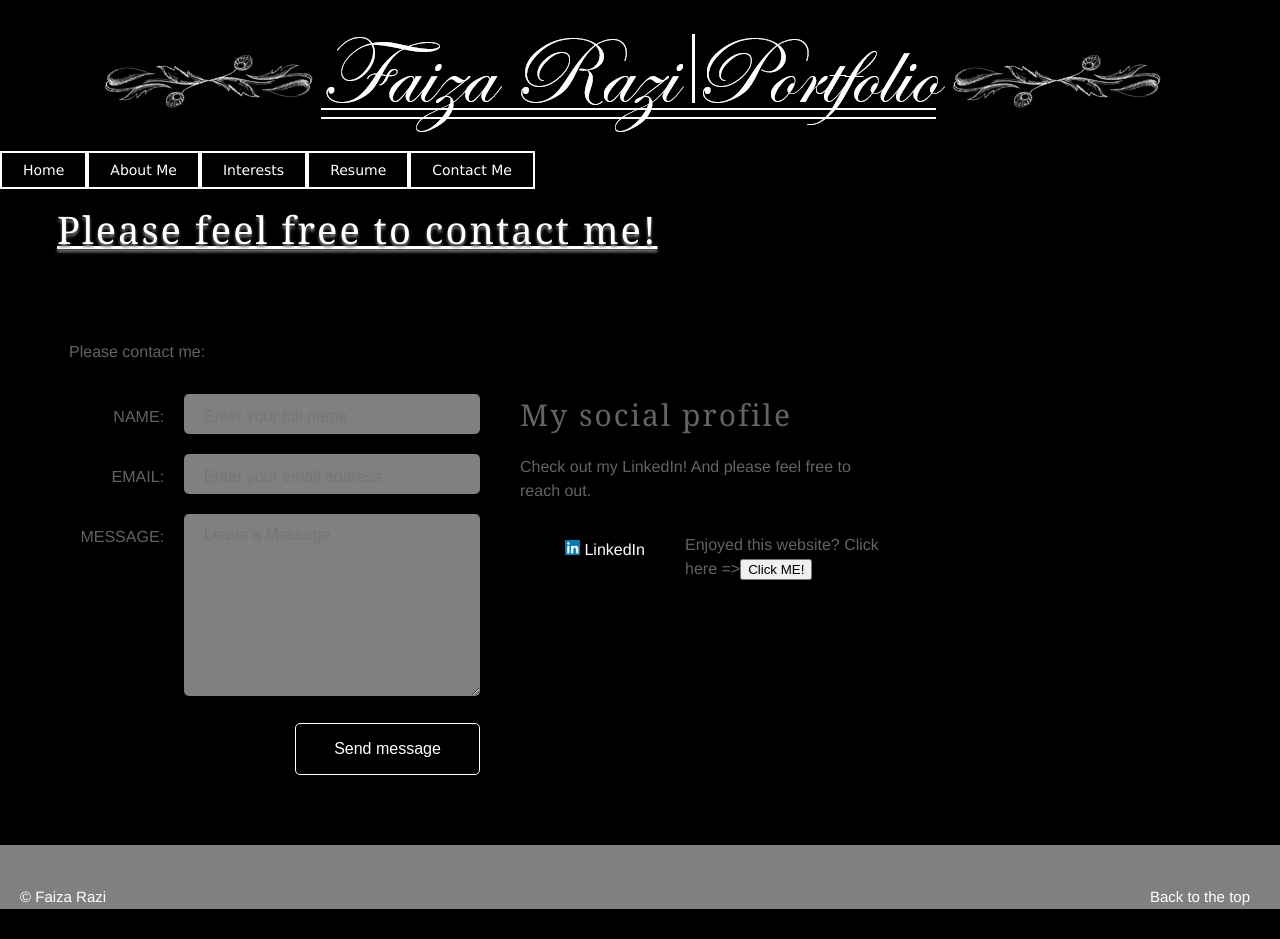
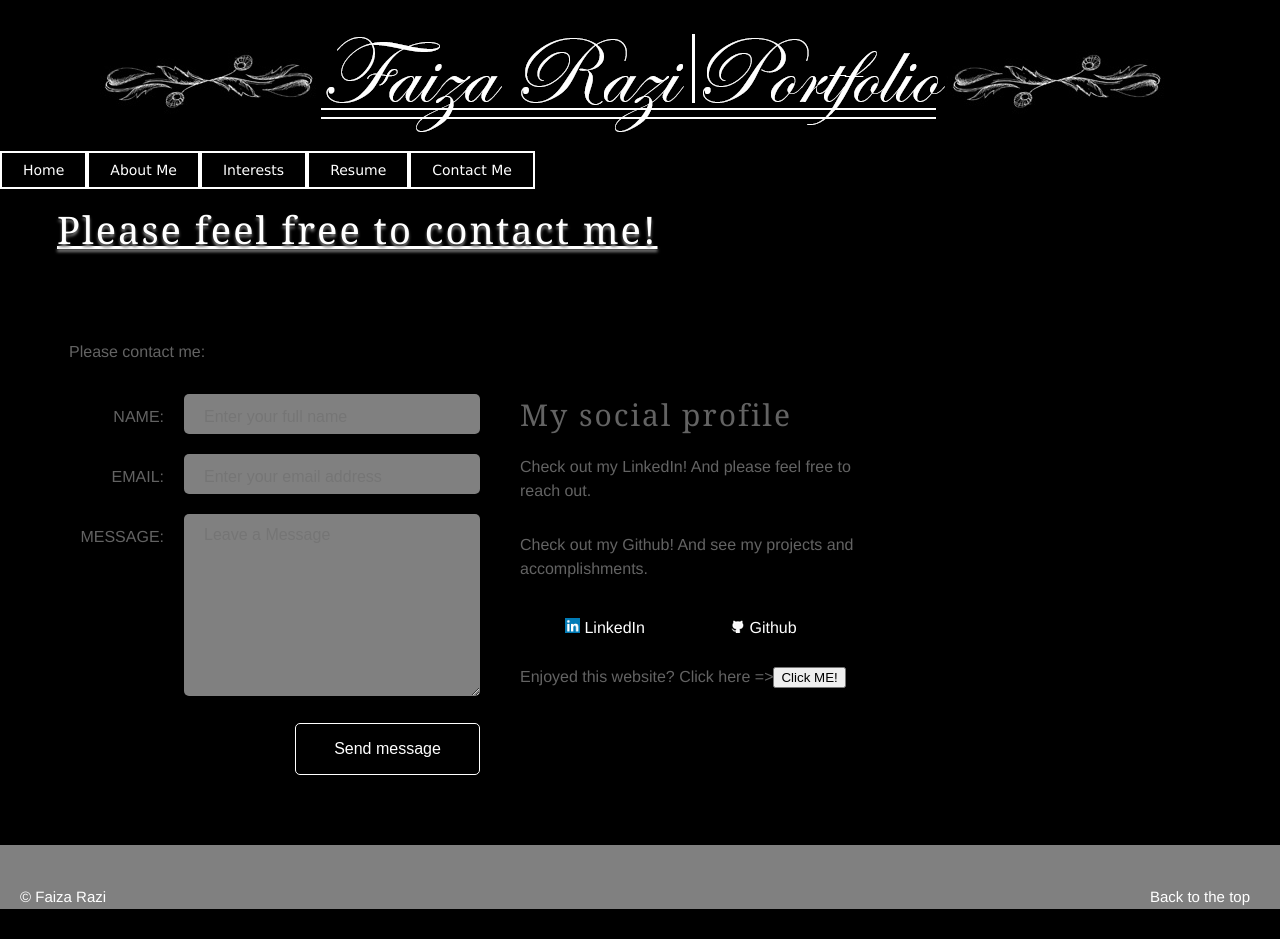
Before and after one commit to Torontonian88/Torontonian88.github.io, a plain HTML site: page contact.html in a window 1280 px wide. Drawn offline with Linux system fonts and the light colour scheme.

Commit message:
Update contact.html

```diff
--- a/contact.html
+++ b/contact.html
@@ -51,8 +51,10 @@
 			<div id="social">
 				<h2>My social profile</h2>
 				<p>Check out my LinkedIn! And please feel free to reach out.</p>
+				<p>Check out my Github! And see my projects and accomplishments.</p>
 				<ul>
 					<li><a href="https://ca.linkedin.com/in/faiza-razi" class="LinkedIn"><img src="Images/LinkedIn.png"> LinkedIn</a></li> <!-- this linkeds my linkedin to the anchor word "LinkedIn" and adds a linkedin logo besides it-->
+					<li><a href="https://github.com/Torontonian88" class="Github"><img src="Images/Github.png"> Github</a></li>
 				</ul>
 
 				<p> Enjoyed this website? Click here =><button onclick="myFunction()"> Click ME!</button><script language="javascript" type="text/javascript"></script></p><!-- this is a javascript alert button and function the message is contained in the js folder-->
```
